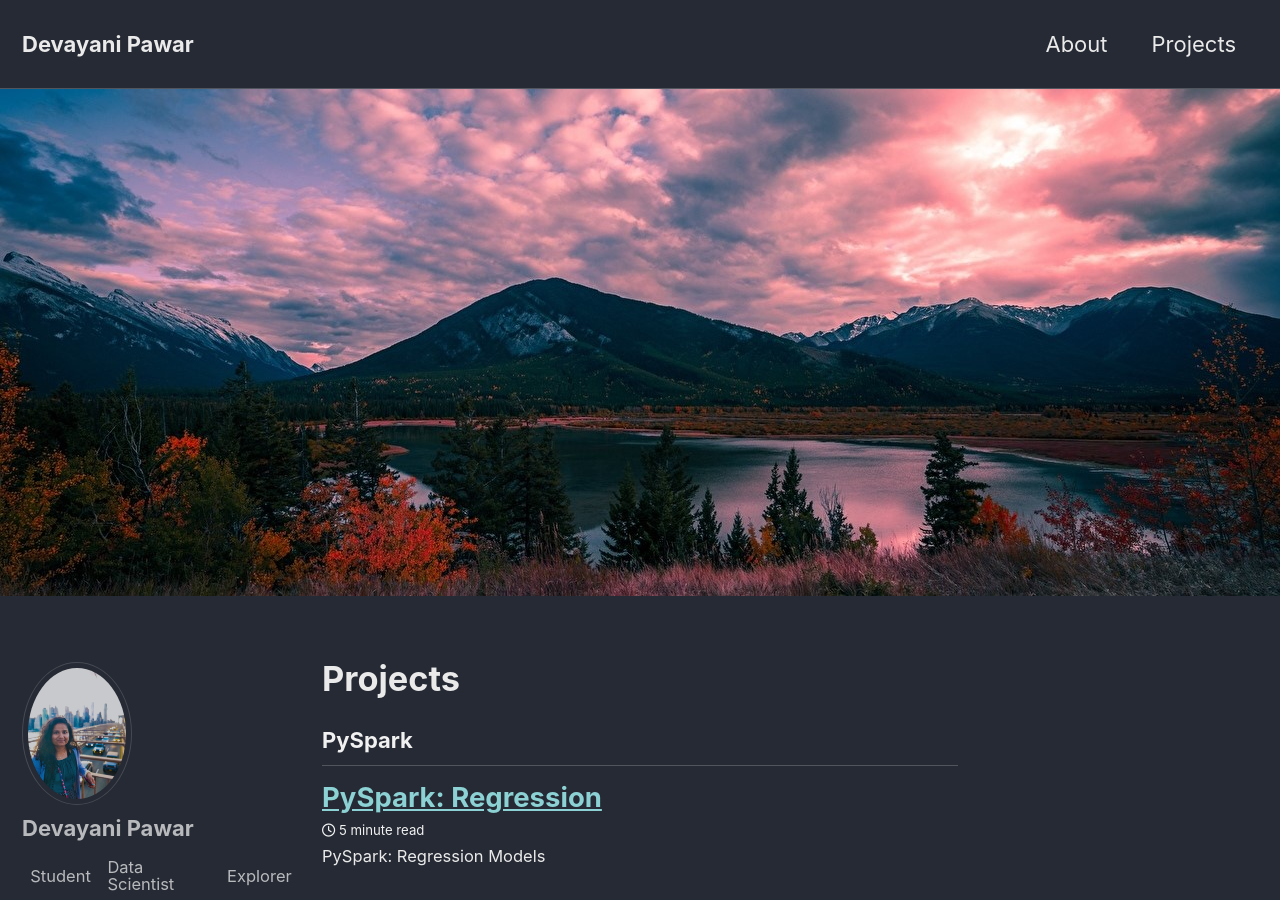
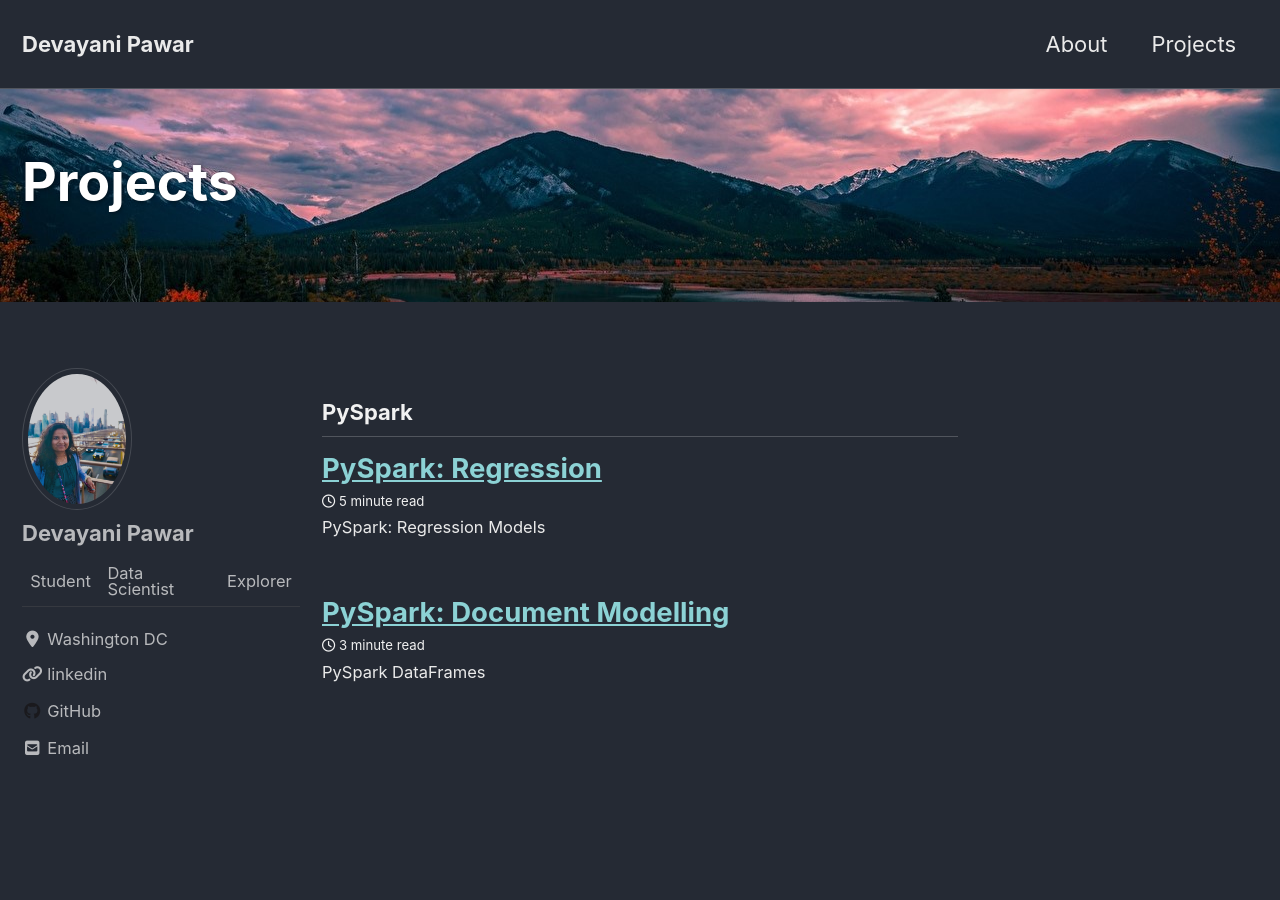
Before and after one commit to devayanipowar/devayanipowar.github.io, a Jekyll site: the page built from _pages/DataPreprocessing.md, in a window 1280 px wide and 900 px high. Built offline with Jekyll 4.4.1, drawn with Linux system fonts in a browser that asks for light colours; cached includes are drawn as plain includes; nearby versions of some CDN libraries.

Commit message:
Overlay image display text

```diff
--- a/_pages/DataPreprocessing.md
+++ b/_pages/DataPreprocessing.md
@@ -4,7 +4,8 @@ permalink: /data-preprocessing/
 title: "Projects"
 author_profile: true
 header:
-  image: "/images/moun.jpg"
+  overlay_image: "/images/moun.jpg"
+  excerpt: "Project"
 ---
 
 {% include group-by-array collection=site.posts field="tags" %}
```
